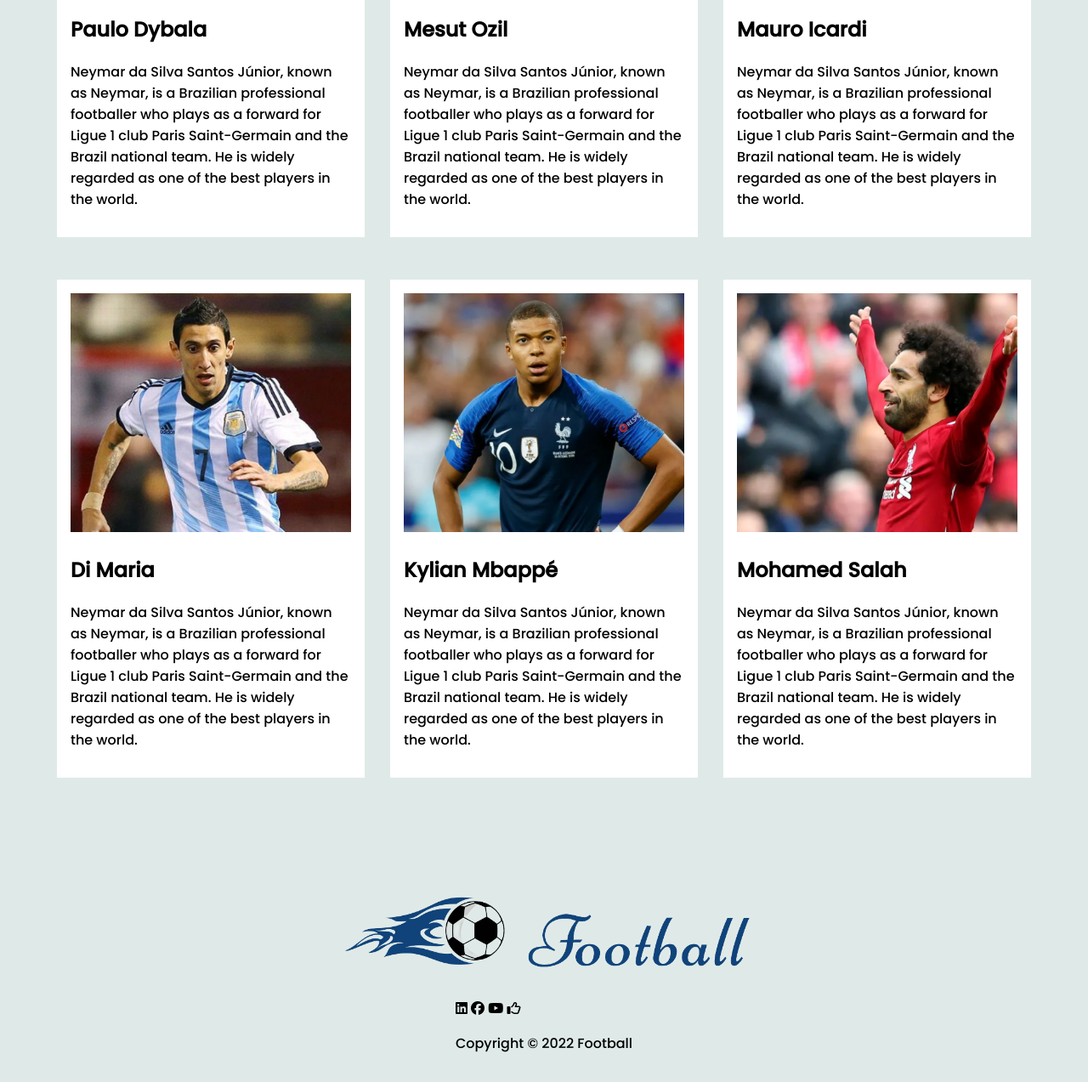
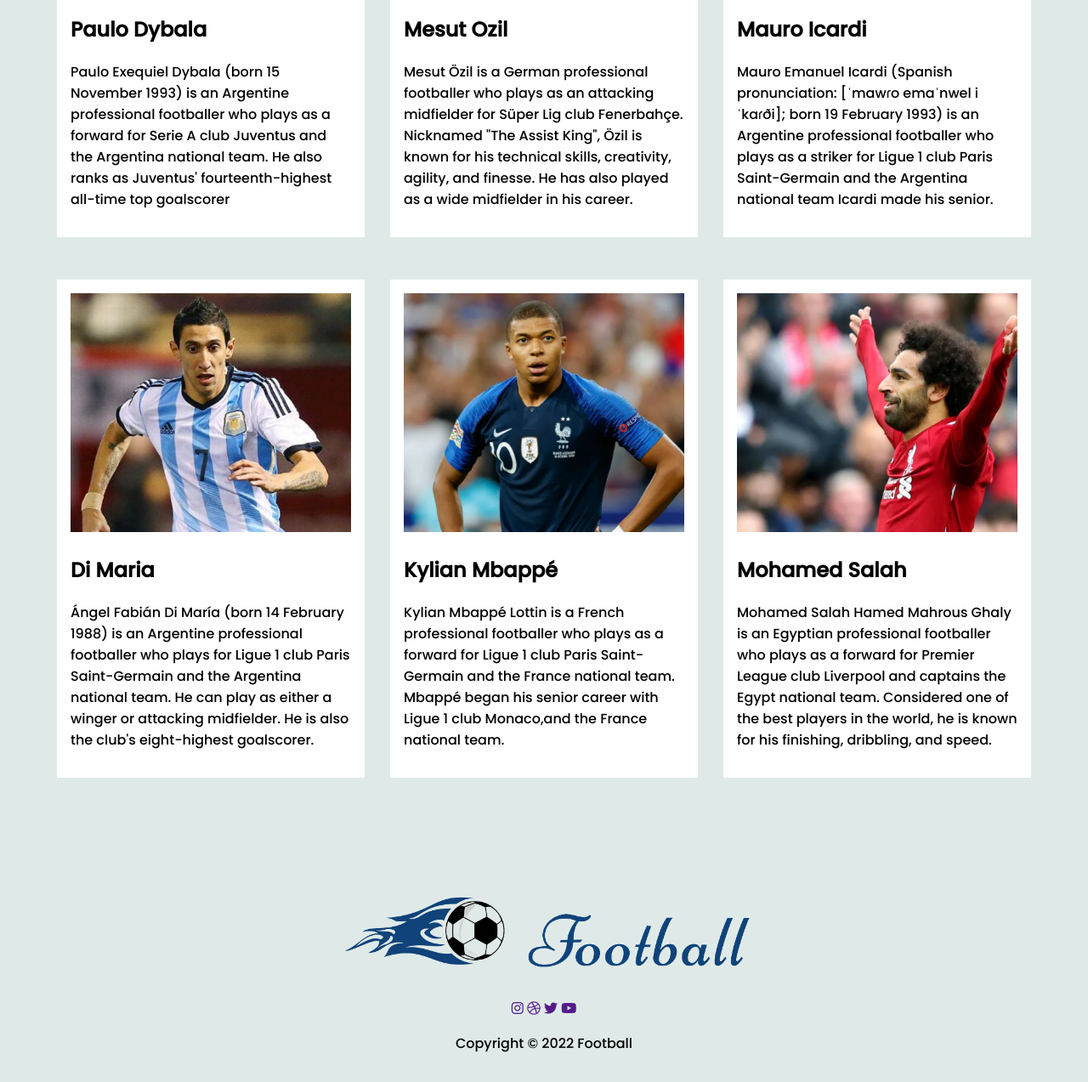
Before and after one commit to sanowarshah/responsive-football, a plain HTML site: page index.html in a window 1280 px wide. Shown: the part 1840-3113 px from the top of the page at 85% size. Drawn offline with Linux system fonts and the light colour scheme.

Commit message:
text added commit

```diff
--- a/index.html
+++ b/index.html
@@ -38,9 +38,9 @@
             </div>
             <div class="player-name">
                 <h1 class="name">Lionel Messi</h1>
-                <p class="player-detail">Neymar da Silva Santos Júnior, known as Neymar, is a Brazilian professional
-                    footballer who plays as a forward for Ligue 1 club Paris Saint-Germain and the Brazil national team.
-                    He is widely regarded as one of the best players in the world.</p>
+                <p class="player-detail">Lionel Andrés Messi is an Argentine professional footballer who plays as a
+                    forward and captains the Argentina national team. He is currently a free agent, having played all
+                    his professional career for La Liga club Barcelona, whom he captained from 2018 to 2021.</p>
             </div>
         </div>
         <div class="players-info">
@@ -49,9 +49,10 @@
             </div>
             <div class="player-name">
                 <h1 class="name">Cristiano Ronaldo</h1>
-                <p class="player-detail">Neymar da Silva Santos Júnior, known as Neymar, is a Brazilian professional
-                    footballer who plays as a forward for Ligue 1 club Paris Saint-Germain and the Brazil national team.
-                    He is widely regarded as one of the best players in the world.</p>
+                <p class="player-detail">Cristiano Ronaldo dos Santos Aveiro GOIH ComM is a Portuguese professional
+                    footballer who plays as a forward for Serie A club Juventus and captains the Portugal national team.
+                    he very awesome football player.captains the Portugal national team.
+                </p>
             </div>
         </div>
     </main>
@@ -62,10 +63,9 @@
             </div>
             <div class="player-name">
                 <h1 class="name">Paulo Dybala</h1>
-                <p class="player-detail">Neymar da Silva Santos Júnior, known as Neymar, is a Brazilian professional
-                    footballer who plays as a forward for Ligue 1 club Paris Saint-Germain and the Brazil national
-                    team.
-                    He is widely regarded as one of the best players in the world.</p>
+                <p class="player-detail">Paulo Exequiel Dybala (born 15 November 1993) is an Argentine professional
+                    footballer who plays as a forward for Serie A club Juventus and the Argentina national team. He also
+                    ranks as Juventus' fourteenth-highest all-time top goalscorer</p>
             </div>
         </div>
         <div class="players-info">
@@ -74,10 +74,10 @@
             </div>
             <div class="player-name">
                 <h1 class="name">Mesut Ozil </h1>
-                <p class="player-detail">Neymar da Silva Santos Júnior, known as Neymar, is a Brazilian professional
-                    footballer who plays as a forward for Ligue 1 club Paris Saint-Germain and the Brazil national
-                    team.
-                    He is widely regarded as one of the best players in the world.</p>
+                <p class="player-detail">Mesut Özil is a German professional footballer who plays as an attacking
+                    midfielder for Süper Lig club Fenerbahçe. Nicknamed "The Assist King", Özil is known for his
+                    technical skills, creativity, agility, and finesse. He has also played as a wide midfielder in his
+                    career.</p>
             </div>
         </div>
         <div class="players-info">
@@ -86,10 +86,9 @@
             </div>
             <div class="player-name">
                 <h1 class="name">Mauro Icardi </h1>
-                <p class="player-detail">Neymar da Silva Santos Júnior, known as Neymar, is a Brazilian professional
-                    footballer who plays as a forward for Ligue 1 club Paris Saint-Germain and the Brazil national
-                    team.
-                    He is widely regarded as one of the best players in the world.</p>
+                <p class="player-detail">Mauro Emanuel Icardi (Spanish pronunciation: [ˈmawɾo emaˈnwel iˈkaɾði]; born 19
+                    February 1993) is an Argentine professional footballer who plays as a striker for Ligue 1 club Paris
+                    Saint-Germain and the Argentina national team Icardi made his senior.</p>
             </div>
         </div>
 
@@ -101,10 +100,9 @@
             </div>
             <div class="player-name">
                 <h1 class="name">Di Maria</h1>
-                <p class="player-detail">Neymar da Silva Santos Júnior, known as Neymar, is a Brazilian professional
-                    footballer who plays as a forward for Ligue 1 club Paris Saint-Germain and the Brazil national
-                    team.
-                    He is widely regarded as one of the best players in the world.</p>
+                <p class="player-detail">Ángel Fabián Di María (born 14 February 1988) is an Argentine professional
+                    footballer who plays for Ligue 1 club Paris Saint-Germain and the Argentina national team. He can
+                    play as either a winger or attacking midfielder. He is also the club's eight-highest goalscorer.</p>
             </div>
         </div>
         <div class="players-info">
@@ -113,10 +111,9 @@
             </div>
             <div class="player-name">
                 <h1 class="name">Kylian Mbappé</h1>
-                <p class="player-detail">Neymar da Silva Santos Júnior, known as Neymar, is a Brazilian professional
-                    footballer who plays as a forward for Ligue 1 club Paris Saint-Germain and the Brazil national
-                    team.
-                    He is widely regarded as one of the best players in the world.</p>
+                <p class="player-detail">Kylian Mbappé Lottin is a French professional footballer who plays as a forward
+                    for Ligue 1 club Paris Saint-Germain and the France national team. Mbappé began his senior career
+                    with Ligue 1 club Monaco,and the France national team.</p>
             </div>
         </div>
         <div class="players-info">
@@ -125,10 +122,10 @@
             </div>
             <div class="player-name">
                 <h1 class="name">Mohamed Salah</h1>
-                <p class="player-detail">Neymar da Silva Santos Júnior, known as Neymar, is a Brazilian professional
-                    footballer who plays as a forward for Ligue 1 club Paris Saint-Germain and the Brazil national
-                    team.
-                    He is widely regarded as one of the best players in the world.</p>
+                <p class="player-detail">Mohamed Salah Hamed Mahrous Ghaly is an Egyptian professional footballer who
+                    plays as a forward for Premier League club Liverpool and captains the Egypt national team.
+                    Considered one of the best players in the world, he is known for his finishing, dribbling, and
+                    speed.</p>
             </div>
         </div>
 
@@ -138,18 +135,16 @@
             <div class="footer-item">
                 <img src="images/Logo2.png" alt="">
             </div>
-            <div class="icons-item">
-                <div class="icon">
-                    <i class="fab fa-linkedin"></i>
-                    <i class="fab fa-facebook"></i>
-                    <i class="fab fa-youtube"></i>
-                    <i class="far fa-thumbs-up"></i>
-                </div>
-                <div class="footer-text">
-                    <p>Copyright © 2022 Football</p>
-                </div>
+            <div class="footer-icon">
+                <a href=""><i class="fab fa-instagram"></i></a>
+                <a href=""><i class="fab fa-dribbble"></i></a>
+                <a href=""><i class="fab fa-twitter"></i></a>
+                <a href=""><i class="fab fa-youtube"></i></a>
             </div>
-
+            <div class="footer-text">
+                <p>Copyright © 2022 Football</p>
+            </div>
+            </div>
         </section>
     </footer>
 
--- a/styles.css
+++ b/styles.css
@@ -14,7 +14,6 @@ body{
 }
 .top-text{
     width: 485px;
-    height: 230px;
    padding: 51px;
 }
 .top-image{
@@ -35,10 +34,10 @@ body{
 }
 .button:hover{
     font-size: 2em;
-
+    transition: 1s;
+    transition-delay: .25s;
 }
 .container{
-
     display: flex;
     justify-content:center;
     align-items: center;
@@ -51,25 +50,21 @@ body{
 width: 330px;
 }
 .players-info{
-
     width: 330px;
     margin: 15px;
     border: .25px solid white;
     padding: 15px;
-
     background-color: white;
 }
 .part-2{
     margin-top: 20px;
 }
 .football-item{
-
     margin-top: 117px;
     display: flex;
     justify-content: center;
     align-items: center;
     flex-direction: column;
-
 }
 .football-item p{
     text-align: center;
```
